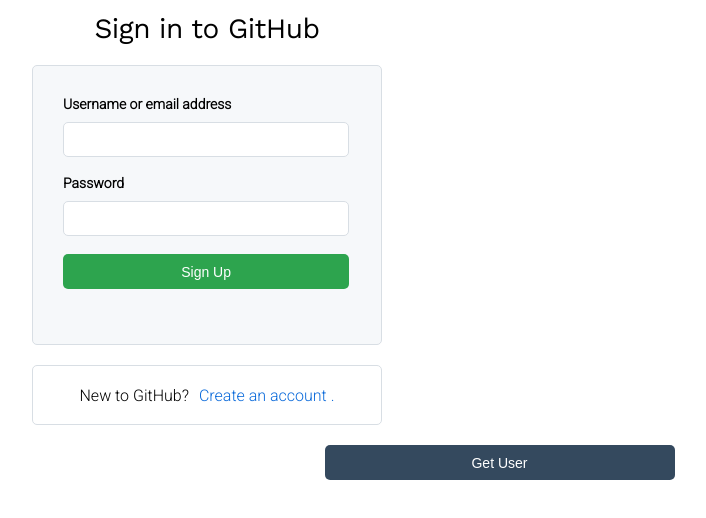
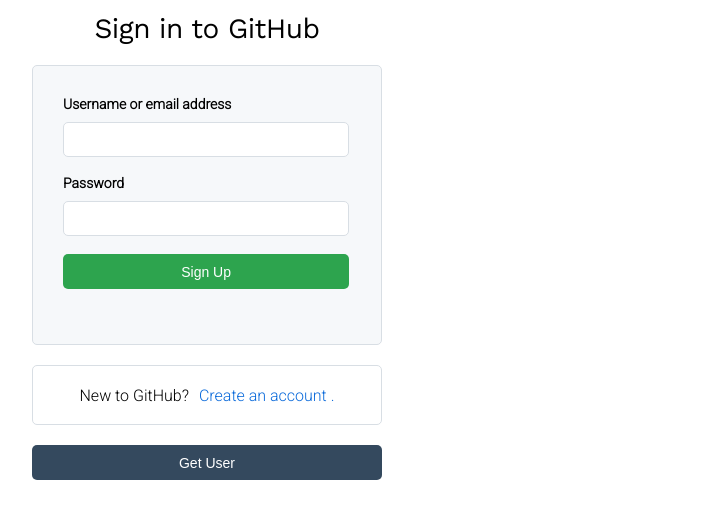
Before and after one commit to nomanwaseem111/Github-Form, a website: page index.html in a window 1280 px wide. Shown: the part 122-640 px from the top of the page, without its empty margins (433-1139 px from the left). Drawn offline with nearby package versions, Linux system fonts and the light colour scheme; a web font is replaced by a local one.

Commit message:
ready project

```diff
--- a/style.css
+++ b/style.css
@@ -68,7 +68,6 @@
     color: #fff;
     outline: none;
     cursor: pointer;
-    margin-left: 585px;
     margin-top: 20px;
     cursor: pointer;
 }
```
